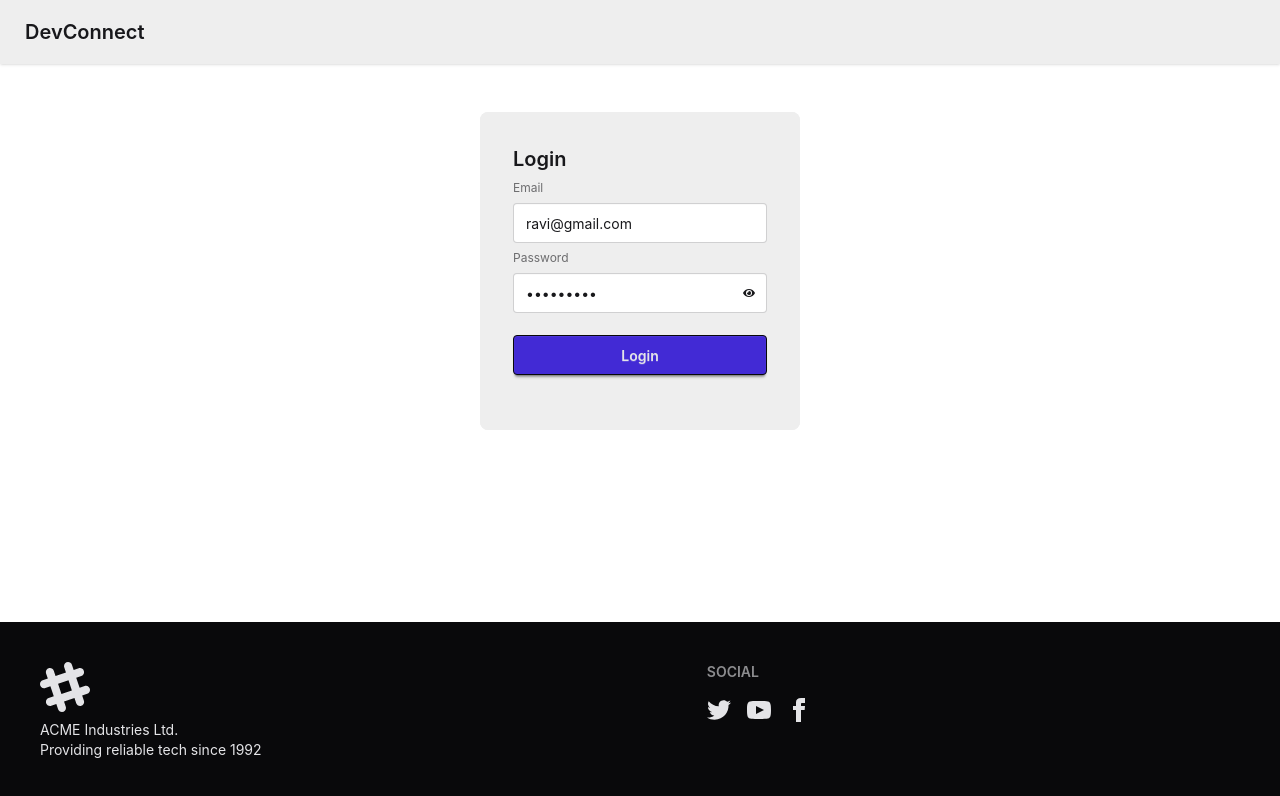
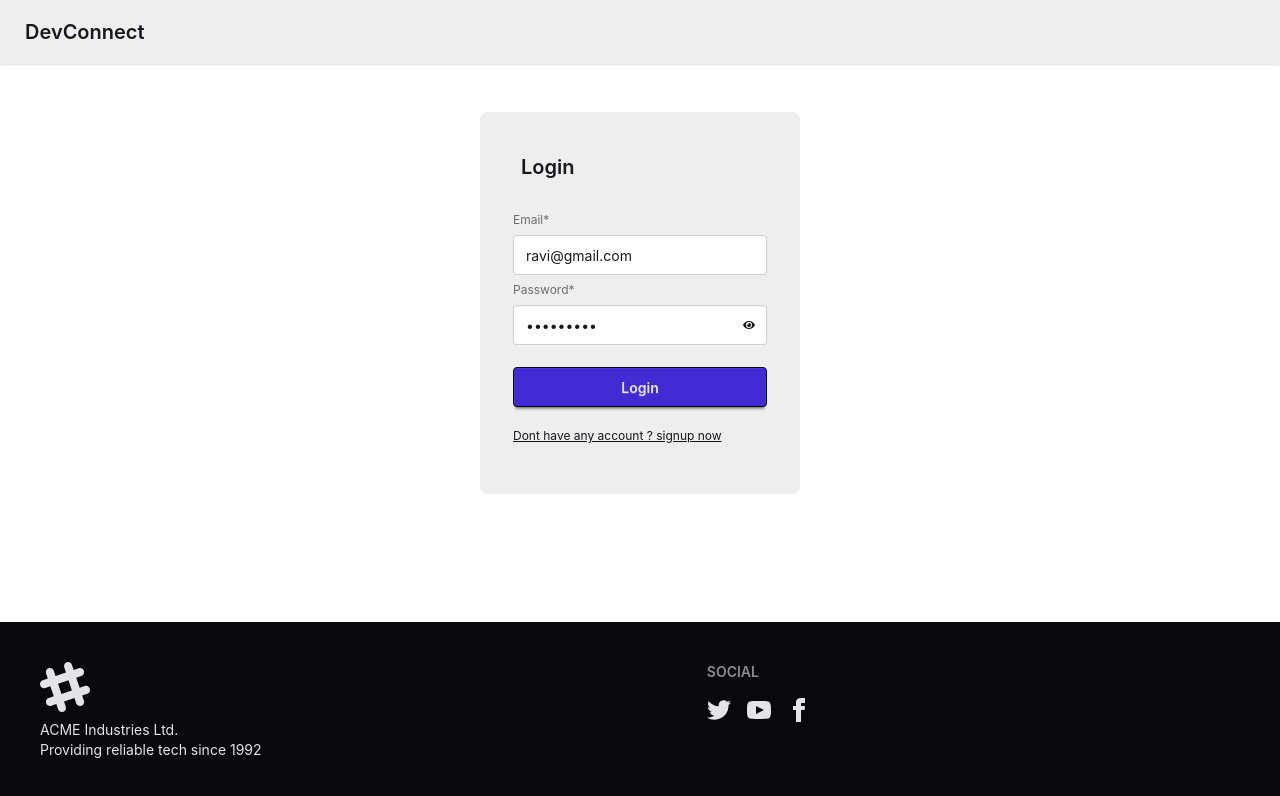
Before and after one commit to RaviKumarGupta07/devConnect-web, a React (Vite) app: page /login in a window 1280 px wide. Shown: the top 796 px of the page. Built offline with nearby package versions, Linux system fonts and the light colour scheme; no server answers.

Commit message:
signup form

```diff
--- a/package.json
+++ b/package.json
@@ -18,7 +18,8 @@
     "react-icons": "^5.7.0",
     "react-redux": "^9.3.0",
     "react-router": "^8.3.1",
-    "tailwindcss": "^4.3.3"
+    "tailwindcss": "^4.3.3",
+    "validator": "^13.15.35"
   },
   "devDependencies": {
     "@eslint/js": "^10.0.1",
--- a/src/components/Login.jsx
+++ b/src/components/Login.jsx
@@ -6,37 +6,53 @@ import { Navigate, useNavigate } from "react-router";
 import { BASE_URL } from "../utils/constants";
 import { FaEye } from "react-icons/fa";
 import { IoEyeOff } from "react-icons/io5";
+import validator from 'validator';
 
 const Login = () => {
+    const [firstName, setFirstName] = useState("");
+    const [lastName, setLastName] = useState("");
     const [email, setEmail] = useState("ravi@gmail.com");
     const [password, setPassword] = useState("Ravi@1234");
     const [type, setType] = useState('password');
     const dispatch = useDispatch();
     const navigate = useNavigate();
     const [error, setError] = useState("");
+    const [isSignUpForm, setIsSignupForm] = useState(false);
 
-    const user = useSelector(store=>store.user);
-    if(user) return <Navigate to="/" />
+    const user = useSelector(store => store.user);
+    if (user&&!isSignUpForm) return <Navigate to="/" />
 
-    const handleClick = async () => {
+    const handleSignupClick = async () => {
+        try {
+            if (firstName.trim() === "" || firstName.length < 3 || firstName.length>20) throw new Error("first name must have atleast 3 character and maximum 20 characters");
+            if(lastName && lastName.length>20)throw new Error("lastname must have maximum 20 characters");
+            if (!validator.isEmail(email)) throw new Error("email is not valid , please write a valid email");
+            if (!validator.isStrongPassword(password)) throw new Error("please enter a strong password hanving => minLength: 8, minLowercase: 1, minUppercase: 1, minNumbers: 1, minSymbols: 1")
+
+            const res = await axios.post(BASE_URL + "/signup", { firstName, lastName, emailId: email, password },
+                { withCredentials: true })
+            dispatch(addUser(res.data));
+            setError("");
+            navigate("/profile");
+        } catch (err) {
+            setError(err?.response?.data || err.message);
+        }
+    }
+
+    const handleLoginClick = async () => {
         try {
             if (email.trim() === "") return setError("Email cannot be empty");
             if (password.trim() === "") return setError("password cannot be empty");
-            const res = await axios({
-                method: "post",
-                url: BASE_URL + "/login",
-                data: {
-                    emailId: email,
-                    password: password
-                },
-                withCredentials: true,
-            });
+            const res = await axios.post(BASE_URL + "/login", {
+                emailId: email,
+                password: password
+            }, { withCredentials: true, })
+
             dispatch(addUser(res.data));
             navigate("/");
 
         } catch (err) {
             setError(err?.response?.data);
-            console.log(err?.response?.data);
         }
     }
 
@@ -50,23 +66,39 @@ const Login = () => {
     }
 
     return (
-        <div className="flex justify-center mt-12" >
+        <div className="flex justify-center my-12" >
             <fieldset className="fieldset bg-base-300 border-base-300 rounded-box w-xs border p-8 pb-12">
-                <div className="text-xl font-semibold"> Login </div>
+                <div className="text-xl font-semibold mb-4 p-2 "
+                > {isSignUpForm ? "Signup" : "Login"} </div>
 
-                <label className="label">Email</label>
-                <input type="email" value={email} className="input" placeholder="Email"
+                {isSignUpForm && (<>
+                    <label className="label">First Name*</label>
+                    <input type="text" value={firstName} className="input"
+                        onChange={(e) => {
+                            setFirstName(e.target.value);
+                        }}
+                    />
+
+                    <label className="label">Last Name</label>
+                    <input type="text" value={lastName} className="input"
+                        onChange={(e) => {
+                            setLastName(e.target.value);
+                        }}
+                    />
+                </>)}
+
+                <label className="label">Email*</label>
+                <input type="email" value={email} className="input"
                     onChange={(e) => {
                         setEmail(e.target.value);
                     }}
                 />
 
-                <label className="label">Password</label>
+                <label className="label">Password*</label>
                 <div className="relative">
                     <input
                         type={type}
                         name="password"
-                        placeholder="Password"
                         value={password}
                         className="input pr-16"
                         onChange={(e) => setPassword(e.target.value)}
@@ -81,9 +113,14 @@ const Login = () => {
                 </div>
 
                 <button className="btn btn-neutral mt-4 bg-primary"
-                    onClick={handleClick}
-                >Login</button>
+                    onClick={isSignUpForm ? handleSignupClick : handleLoginClick}
+                >{isSignUpForm ? "Signup" : "Login"}</button>
+
                 <p className="text-red-600">{error}</p>
+
+                <p className="cursor-pointer to-primary-content underline mt-2"
+                    onClick={() => { setIsSignupForm(!isSignUpForm) }}
+                >{isSignUpForm ? "Already have an account ? login now " : "Dont have any account ? signup now"}</p>
             </fieldset>
         </div>
     )
--- a/src/components/Navbar.jsx
+++ b/src/components/Navbar.jsx
@@ -34,7 +34,7 @@ const Navbar = () => {
                 >DevConnect</a>
             </div>
             {user && <div className="flex gap-2 items-center">
-                <input type="checkbox" value="synthwave" className="toggle theme-controller" />
+
                 <h1 className="mx-2">Hi , {user.firstName}</h1>
                 <div className="dropdown dropdown-end">
                     <div tabIndex={0} role="button" className="btn btn-ghost btn-circle avatar">
--- a/src/components/UserCard.jsx
+++ b/src/components/UserCard.jsx
@@ -32,13 +32,13 @@ const UserCard = ({ user }) => {
                         {age&&<span>{age}y </span>}
                         <span>{gender}</span>
                     </h3>
-                    <div className="flex flex-row gap-3">
+                    {skills&&skills.length>0&&(<div className="flex flex-row gap-3">
                         <h3 className="badge badge-secondary shrink-0">skills : </h3>
                         <ul className="flex flex-wrap gap-2">{skills.map(skill => {
                             return <li key={skill} className="badge badge-accent">{skill} </li>
                         })}
                         </ul>
-                    </div>
+                    </div>)}
                     <p>{about}</p>
                     <div className="card-actions justify-between">
                         <button className="btn btn-secondary"
```
Also changed, not shown: 2 other files (tests, documents, lock files or other folders).
